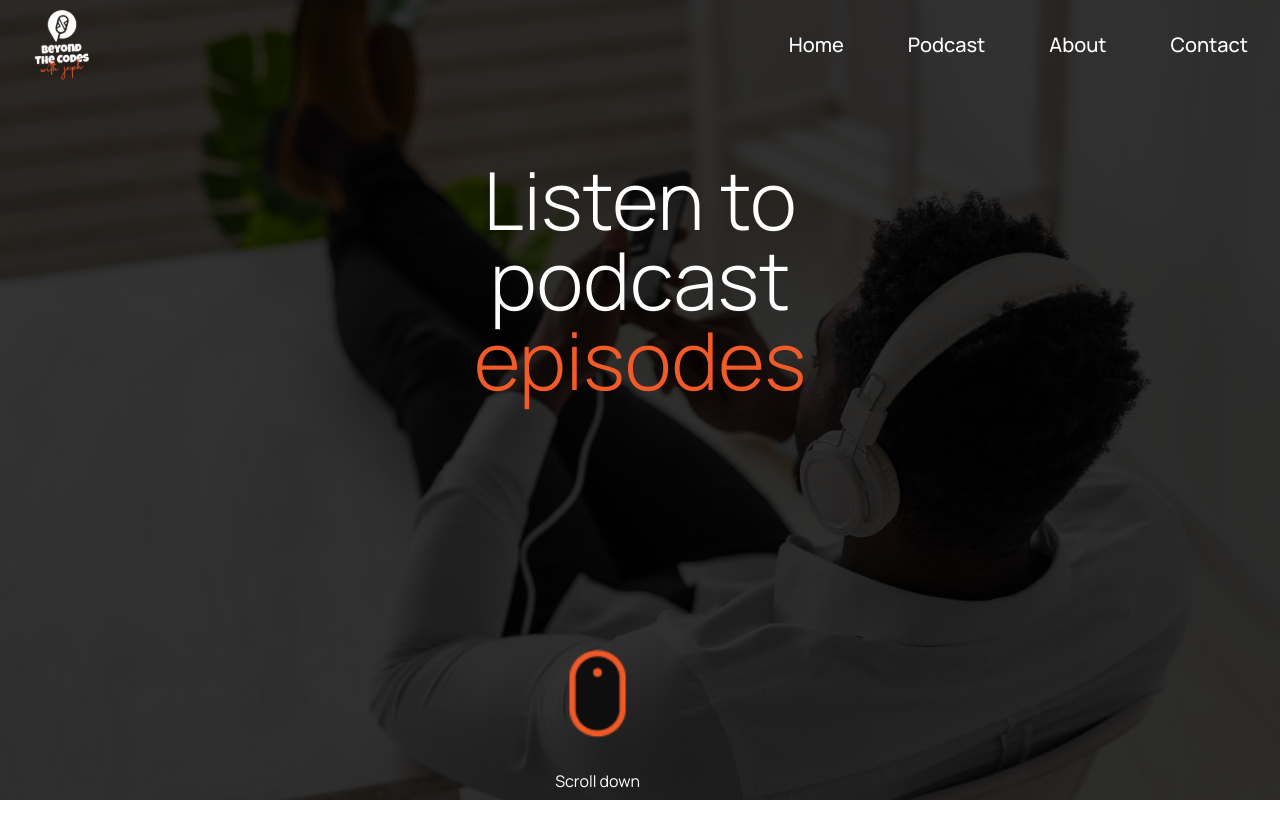
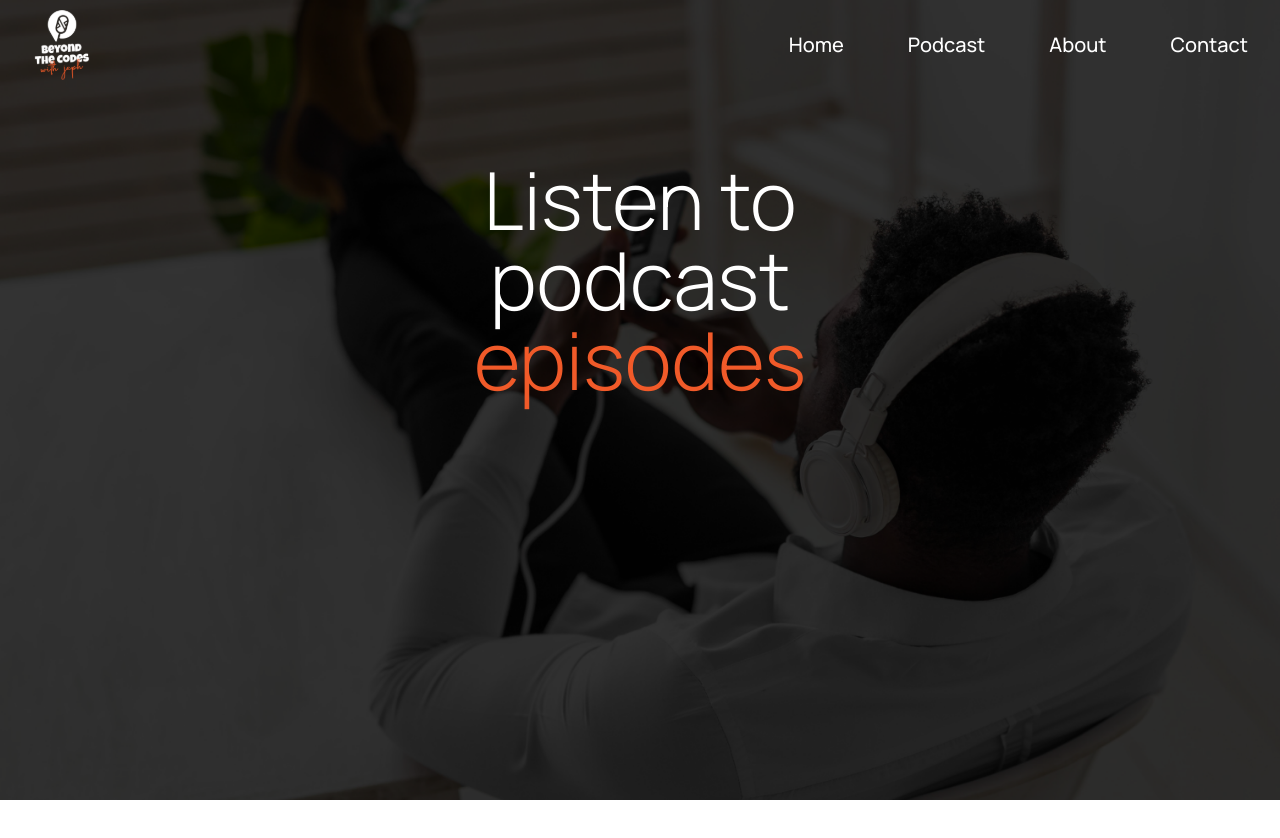
Before and after one commit to jephtah/beyondthecodes, a Next.js app: page /podcast in a window 1280 px wide. Shown: the top 838 px of the page. Built offline with nearby package versions, Linux system fonts and the light colour scheme.

Commit message:
remove scroll down icon for now

```diff
--- a/src/pages/podcast.js
+++ b/src/pages/podcast.js
@@ -160,10 +160,10 @@ const Podcast = () => {
         <link rel="icon" href="/favicon.ico" />
       </Head>
       <ImageContainer src="./images/podcast-bg.png" alt="" />
-      <ScrollDown>
+      {/* <ScrollDown>
         <img src="./images/scroll-down.png" alt="" />
         <p>Scroll down</p>
-      </ScrollDown>
+      </ScrollDown> */}
       <Layout podcast>
         <Container>
           <Header>
```
